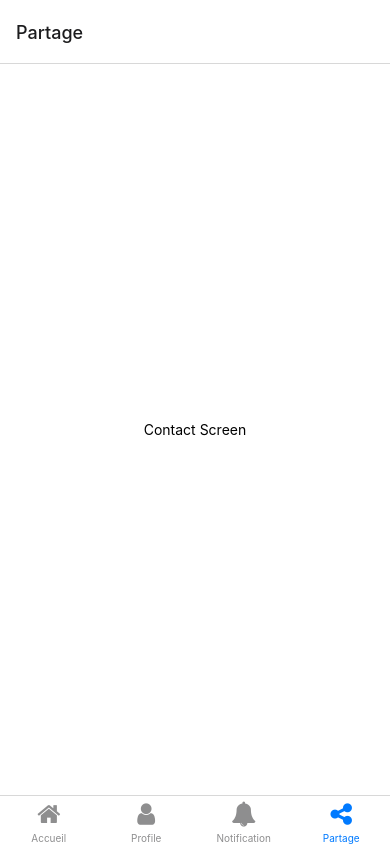
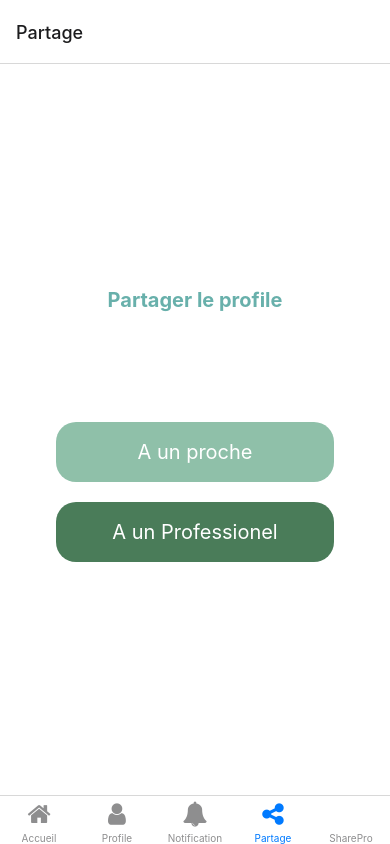
Before and after one commit to Liaxum/diabete, a React Native app: screen /Partage in a window 390 px wide. Built offline with nearby package versions, Linux system fonts and the light colour scheme.

Commit message:
@add: sharePro

```diff
--- a/App.js
+++ b/App.js
@@ -6,6 +6,7 @@ import Home from './views/Home';
 import Profile from './views/Profile';
 import Share from './views/Share';
 import Notification from './views/Notification';
+import SharePro from './views/SharePro';
 
 
 const Tab = createBottomTabNavigator();
@@ -32,10 +33,15 @@ export default function App() {
                     backgroundColor: 'white',
                 }
             })}>
-                <Tab.Screen name="Accueil" component={Home} />
-                <Tab.Screen name="Profile" component={Profile} />
-                <Tab.Screen name="Notification" component={Notification} />
-                <Tab.Screen name="Partage" component={Share} />
+                <Tab.Group>
+                    <Tab.Screen name="Accueil" component={Home} />
+                    <Tab.Screen name="Profile" component={Profile} />
+                    <Tab.Screen name="Notification" component={Notification} />
+                    <Tab.Screen name="Partage" component={Share} />
+                </Tab.Group>
+                <Tab.Group screenOptions={{presentation: 'modal'}}>
+                    <Tab.Screen name="SharePro" component={SharePro} />
+                </Tab.Group>
             </Tab.Navigator>
         </NavigationContainer>
     )
--- a/components/ButtonGroup.js
+++ b/components/ButtonGroup.js
@@ -30,7 +30,7 @@ export default function ButtonGroup({selectColor, defaultColor, selectTextColor,
   for (let i = 0; i < btns.length; i++) {
     if (i === 0) {
       displayButtons.push((
-        <TouchableOpacity style={[styles.btn, selection === btns[i] ? {backgroundColor: selectColor}: null, {borderTopLeftRadius: borderRadius, borderBottomLeftRadius: borderRadius}]} onPress={() => setSelection(btns[i])}>
+        <TouchableOpacity key={i} style={[styles.btn, selection === btns[i] ? {backgroundColor: selectColor}: null, {borderTopLeftRadius: borderRadius, borderBottomLeftRadius: borderRadius}]} onPress={() => setSelection(btns[i])}>
           <View style={{justifyContent: 'center', height: '100%'}}>
             <Text style={[styles.btnText, selection === btns[i] ? {color: selectTextColor} : null]}>{btns[i]}</Text>
           </View>
@@ -38,7 +38,7 @@ export default function ButtonGroup({selectColor, defaultColor, selectTextColor,
       ));
     } else if (i === btns.length - 1) {
       displayButtons.push((
-        <TouchableOpacity style={[styles.btn, selection === btns[i] ? {backgroundColor: selectColor}: null, {borderTopRightRadius: borderRadius, borderBottomRightRadius: borderRadius}]} onPress={() => setSelection(btns[i])}>
+        <TouchableOpacity key={i} style={[styles.btn, selection === btns[i] ? {backgroundColor: selectColor}: null, {borderTopRightRadius: borderRadius, borderBottomRightRadius: borderRadius}]} onPress={() => setSelection(btns[i])}>
           <View style={{justifyContent: 'center', height: '100%'}}>
             <Text style={[styles.btnText, selection === btns[i] ? {color: selectTextColor} : null]}>{btns[i]}</Text>
           </View>
@@ -46,7 +46,7 @@ export default function ButtonGroup({selectColor, defaultColor, selectTextColor,
       ));
     } else {
       displayButtons.push((
-        <TouchableOpacity style={[styles.btn, selection === btns[i] ? {backgroundColor: selectColor}: null]} onPress={() => setSelection(btns[i])}>
+        <TouchableOpacity key={i} style={[styles.btn, selection === btns[i] ? {backgroundColor: selectColor}: null]} onPress={() => setSelection(btns[i])}>
           <View style={{justifyContent: 'center', height: '100%'}}>
             <Text style={[styles.btnText, selection === btns[i] ? {color: selectTextColor} : null]}>{btns[i]}</Text>
           </View>
--- a/views/Notification.js
+++ b/views/Notification.js
@@ -53,14 +53,14 @@ const styles = StyleSheet.create({
 function Item({ item, title }) {
     if (title === "Les rappels non-lus :") {
         return (
-            <View style={styles.notif}>
+            <View key={item.date} style={styles.notif}>
                 <View style={[styles.date, styles.newNotification.date]}><Text >{item.date}</Text></View>
                 <View style={[styles.message, styles.newNotification.message]}><Text>{item.message}</Text></View>
             </View>
         );
     } else {
         return (
-            <View style={styles.notif}>
+            <View key={item.date} style={styles.notif}>
                 <View style={[styles.date, styles.oldNotification.date]}><Text >{item.date}</Text></View>
                 <View style={[styles.message, styles.oldNotification.message]}><Text>{item.message}</Text></View>
             </View>
--- a/views/Share.js
+++ b/views/Share.js
@@ -1,10 +1,50 @@
 import React from 'react';
-import { View, Text } from 'react-native';
+import { View, Text, StyleSheet, ToastAndroid } from 'react-native';
+import generalStyle from '../Styles';
+import CustomButton from '../components/CustomButton';
+import SharePro from './SharePro';
 
-export default function Share() {
+const styles= StyleSheet.create({
+    title: {
+        ...generalStyle.title,
+        marginBottom: 100
+    },
+    btnFamily: {
+        backgroundColor: '#8FC0A9',
+        borderRadius: 20,
+        padding: 10,
+        margin: 10,
+        height: 60,
+        width: 278,
+        justifyContent: 'center',
+        alignItems: 'center',
+    },
+    btnText: {
+        color: 'white',
+        fontWeight: 'semibold',
+        fontSize: 20,
+    },
+    btnPro: {
+        backgroundColor: '#4A7C59',
+        borderRadius: 20,
+        padding: 10,
+        margin: 10,
+        height: 60,
+        width: 278,
+        justifyContent: 'center',
+        alignItems: 'center',
+    }
+});
+
+export default function Share({navigation}) {
+    const showToast = () => {
+        ToastAndroid.showWithGravity('Share profile to member family', ToastAndroid.LONG, ToastAndroid.CENTER)
+    }
     return (
         <View style={{ flex: 1, alignItems: 'center', justifyContent: 'center' }}>
-            <Text>Contact Screen</Text>
+            <Text style={styles.title}>Partager le profile</Text>
+            <CustomButton styles={{button: styles.btnFamily, title: styles.btnText}} onPress={showToast} title="A un proche"/>
+            <CustomButton styles={{button: styles.btnPro, title: styles.btnText}} onPress={() => navigation.navigate('SharePro')} title="A un Professionel" />
         </View>
     );
 }
--- /dev/null
+++ b/views/SharePro.js
@@ -0,0 +1,10 @@
+import React from 'react';
+import { View, Text } from 'react-native';
+
+export default function SharePro() {
+  return (
+    <View style={{flex: 1, alignItems: 'center', justifyContent: 'center'}}>
+      <Text>Hey</Text>
+    </View>
+  )
+}
--- /dev/null
+++ b/views/ShareProChat.js
@@ -0,0 +1,5 @@
+import React from 'react';
+
+export default function ShareProChat() {
+
+}
```
